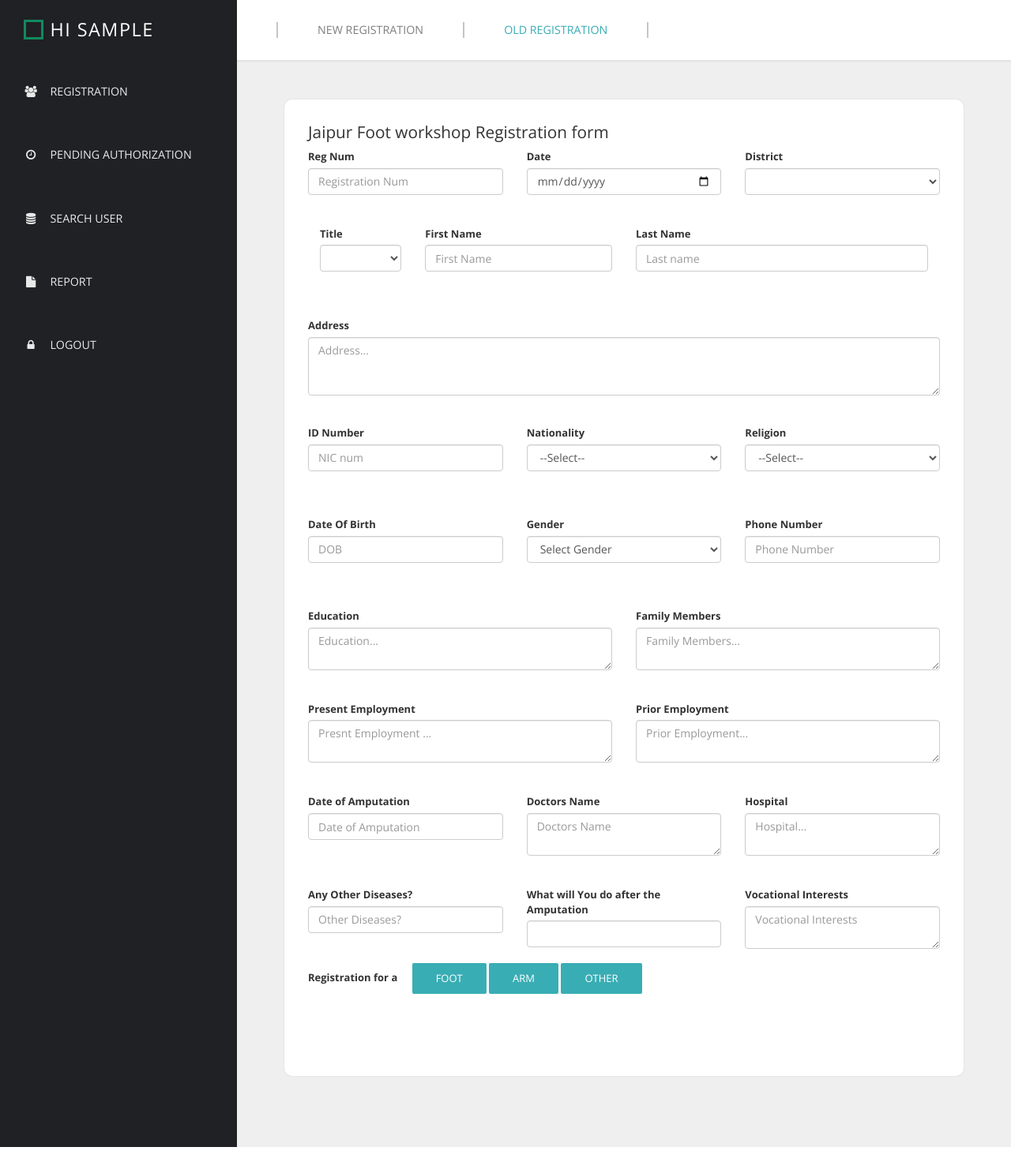
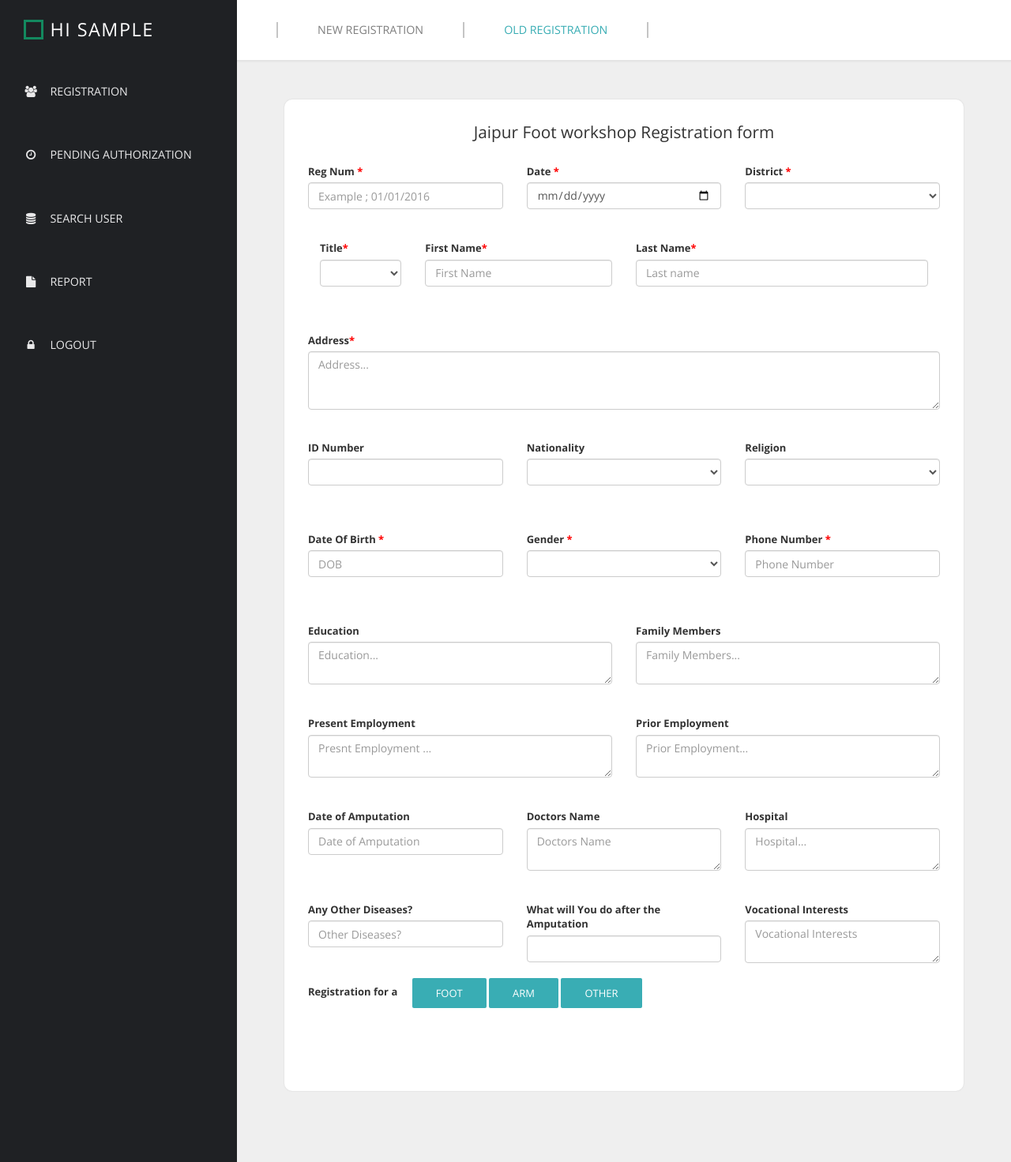
Before and after one commit to GENESIIS/lims, a PHP site: page /alreadymem.php in a window 1280 px wide. Shown: the whole page at 79% size. Run offline with PHP 8.4, Linux system fonts and the light colour scheme; the visitor is signed in with stand-in values (Sample User, id 1); tables that the repository leaves empty or names only in its code hold one stand-in row (values such as "Sample post"); data that the repository does not hold is empty; some libraries are stand-ins or nearby versions.

Commit message:
Update alreadymem.php

```diff
--- a/alreadymem.php
+++ b/alreadymem.php
@@ -48,6 +48,7 @@ if (($user!="")) {
 <script type="text/javascript" src="http://code.jquery.com/jquery.min.js"></script>
 <script src="http://ajax.googleapis.com/ajax/libs/jquery/1.6.4/jquery.min.js"></script>
 <script type="text/javascript" src="http://ajax.googleapis.com/ajax/libs/jqueryui/1.8.16/jquery-ui.min.js"></script>
+<link href="css/error.css" rel="stylesheet">
 
 <script>
 
@@ -97,7 +98,7 @@ $(document).ready(function(){
 
 
 jQuery(function() {
-    jQuery( "#datepicker" ).datepicker({ dateFormat: 'yy-mm-dd',changeYear: true,changeMonth:true, yearRange : '-90:yy+1'});
+    jQuery( "#datepicker" ).datepicker({ dateFormat: 'yy-mm-dd',changeYear: true,changeMonth:true, yearRange : '-90:yy+1', maxDate: '-1Y'});
 
 });
 jQuery(function() {
@@ -113,6 +114,13 @@ jQuery(function() {
 
 
 </script>
+
+ <style>
+    .form-group.required .control-label:after {
+   content:"*";
+   color:red;
+}
+    </style>
 
   </head>
   <body>
@@ -144,22 +152,25 @@ include 'menuuser.php';
         </div>
         <div class="templatemo-content-container">
           <div class="templatemo-content-widget white-bg">
-            <h2 class="margin-bottom-10">Jaipur Foot workshop Registration form</h2>
-            <p></p>
+            <h2 class="margin-bottom-10" align="center">Jaipur Foot workshop Registration form</h2>
+            <p>
+
+            </p><br>
              <form  class="templatemo-login-form" method="post" enctype="multipart/form-data">
                 <div id="reg">
+                    <div class="error"><span></span><?php echo $erleg ;echo $erknee; echo $erother;echo $erarm;   ?></div>
                   <div class="row form-group">
-                      <div class="col-lg-4 col-md-4 form-group">
-                        <label for="inputLastName">Reg Num </label>
-                        <input type="text" class="form-control" placeholder="Registration Num" name = "rnumber"  value="<?php echo $regnumber ?>">
+                      <div class="col-lg-4 col-md-4 form-group required">
+                          <label for="inputLastName" class="control-label">Reg Num </label>
+                        <input type="text" class="form-control" placeholder="Example ; 01/01/2016" name = "rnumber"  value="<?php echo $regnumber ?>">
                     </div>
-                    <div class="col-lg-4 col-md-4 form-group">
-                        <label for="inputLastName">Date </label>
-                        <input type="date" class="form-control" id="datepicker2" placeholder="<?php echo date("Y.m.d") ?>" name = "date"  >
+                    <div class="col-lg-4 col-md-4 form-group required">
+                        <label for="inputLastName" class="control-label">Date </label>
+                        <input type="date" class="form-control" id="datepicker2" value=" <?php echo date("Y.m.d") ?>" placeholder="<?php echo date("Y.m.d") ?>" name = "date"  >
                     </div>
-                        <div class="col-lg-4 col-md-4 form-group">
-                         <label for="inputLastName">District </label>
-                                 <select class="form-control" name = "district">
+                        <div class="col-lg-4 col-md-4 form-group required">
+                            <label for="inputLastName" class="control-label">District </label>
+                            <select class="form-control" name = "district" required="">
 
                                      <option value="<?php  echo $district ?>"><?php  echo $district ?></option>
                                            <?php
@@ -177,8 +188,8 @@ include 'menuuser.php';
 
               <div class="row form-group">
 			  <div class="col-lg-12  form-group">
-                <div class="col-lg-2 col-md-2 form-group">
-                    <label for="inputUsername">Title</label>
+               <div class="col-lg-2 col-md-2 form-group required">
+                    <label for="inputUsername" class="control-label">Title</label>
                      <select class="form-control" name = "title" value="<?php echo $title   ?>">
                          <option value="<?php echo $title ?>"selected><?php echo $title ?></option>
                     <option value="Mr">Mr.</option>
@@ -193,15 +204,15 @@ include 'menuuser.php';
 
 
 
-				<div class="col-lg-4 col-md-4 form-group">
-                    <label for="inputUsername">First Name</label>
+				<div class="col-lg-4 col-md-4 form-group required">
+                    <label for="inputUsername" class="control-label">First Name</label>
                     <input type="text" class="form-control" id="inputUsername" placeholder="First Name" name = "fname" value="<?php echo $fname   ?>" required="">
                     <label for="inputFirstName"> <?php echo $erfnsme  ?> </label>
                 </div>
 
 
-                <div class="col-lg-6 col-md-6 form-group">
-                    <label for="inputEmail">Last Name</label>
+                <div class="col-lg-6 col-md-6 form-group required">
+                    <label for="inputEmail" class="control-label">Last Name</label>
                     <input type="text" class="form-control" id="inputEmail" placeholder="Last name" name = "lname" required="" value="<?php echo $lname   ?>">
 
                 </div>
@@ -209,7 +220,7 @@ include 'menuuser.php';
 				</div>
               </div>
 
-			    <div class="row form-group">
+			   <div class="row form-group required">
                 <div class="col-lg-12 form-group">
                     <label class="control-label" for="inputNote">Address</label>
                     <textarea class="form-control" id="inputNote" rows="3" name = "address" placeholder="Address..." required=""><?php echo $address   ?></textarea>
@@ -222,26 +233,45 @@ include 'menuuser.php';
                      <div class="row form-group">
                 <div class="col-lg-4 col-md-4 form-group">
                     <label for="inputFirstName">ID Number </label>
-                    <input type="text" class="form-control" id="inputFirstName" placeholder="NIC num" name = "nic" value="<?php echo $nic   ?>">
+                    <input  onblur="myFunction1()" type="text" class="form-control" id="nc" name ="nicold" value="<?php echo $nic   ?>" maxlength="10">
+
                     <label for="inputFirstName"> <?php echo $ersge ?> </label>
                 </div>
+                        <script>
+//                            function checkLength(el) {
+//                                    if (el.value.length != 10) {
+//                                      alert("length must be exactly 10 characters")
+//                                    }
+//                                  }
+                            function myFunction1() {
+                        var y = document.getElementById("nc").value;
+                        if((y.length!=10) || (isNaN(y))){
+                            alert('Please enter a valied NIC Number');
+                        }
+                    }
+
+                    </script>
+
+
                 <div class="col-lg-4 col-md-4 form-group">
                     <label for="inputLastName">Nationality </label>
                      <select class="form-control" name = "national" value="<?php echo $national   ?>">
-					 <option value="" disabled selected>--Select-- </option>
+			<option value="<?php echo $national ?>"selected><?php echo $national ?></option>
+
                     <option value="Sinhala">Sinhala</option>
                     <option value="Tamil">Tamil</option>
                     <option value="Muslim">Muslim</option>
                     <option value="Burgher">Burgher</option>
+                    <option value="Other">Other</option>
 
                   </select>
 
-                     <label for="inputFirstName"> <?php echo $ergen  ?> </label>
+
                 </div>
 				<div class="col-lg-4 col-md-4 form-group">
                     <label for="inputLastName">Religion </label>
                      <select class="form-control" name = "religion" value="<?php echo $religion   ?>">
-					 <option value="" disabled selected>--Select-- </option>
+					 <option value="<?php echo $religion ?>" disabled selected><?php echo $religion ?></option>
                     <option value="Budhist">Budhist</option>
                     <option value="Christian">Christian</option>
                     <option value="Islam">Islam</option>
@@ -249,22 +279,21 @@ include 'menuuser.php';
 
                   </select>
 
-                     <label for="inputFirstName"> <?php echo $ergen  ?> </label>
                 </div>
               </div>
 
 
 
 			   <div class="row form-group">
-                <div class="col-lg-4 col-md-4 form-group">
-                    <label for="inputFirstName">Date Of Birth </label>
-                    <input type="text" class="form-control" id="datepicker" placeholder="DOB" name = "dob" value="<?php    ?>" required="">
+                <div class="col-lg-4 col-md-4 form-group required">
+                    <label for="inputFirstName" class="control-label">Date Of Birth </label>
+                    <input type="text" class="form-control" id="datepicker" placeholder="DOB" name = "dob" value="<?php echo $dob  ?>" required="">
                     <label for="inputFirstName"> <?php echo $ersge ?> </label>
-                </div>
-                <div class="col-lg-4 col-md-4 form-group">
-                    <label for="inputLastName">Gender </label>
+               </div>
+                <div class="col-lg-4 col-md-4 form-group required">
+                    <label for="inputLastName" class="control-label">Gender </label>
                      <select class="form-control" name = "gender" value="<?php echo $gender   ?>">
-					 <option value="" disabled selected>Select Gender </option>
+					 <option value="<?php echo $gender ?>"  selected><?php echo $gender ?></option>
                     <option value="Male">Male</option>
                     <option value="Female">Female</option>
 
@@ -272,12 +301,23 @@ include 'menuuser.php';
 
                      <label for="inputFirstName"> <?php echo $ergen  ?> </label>
                 </div>
-				<div class="col-lg-4 col-md-4 form-group">
-                    <label for="inputLastName">Phone Number </label>
-                    <input type="number" class="form-control" id="inputLastName" placeholder="Phone Number" name = "number" value="<?php echo $number   ?>">
+				<div class="col-lg-4 col-md-4 form-group required">
+                    <label for="inputLastName" class="control-label">Phone Number </label>
+                    <input type="tel" class="form-control" id="tel" required=""  onblur="myFunction()" placeholder="Phone Number" name = "number" value="<?php echo $number ?>" maxlength="10">
                     <label for="inputFirstName"> <?php echo $ernum ?> </label>
                 </div>
               </div>
+
+                    <script>
+                    function myFunction() {
+                        var x = document.getElementById("tel").value;
+                        if((x.length!=10) || (isNaN(x))){
+                            alert('Please enter a valied Phone Number');
+                        }
+                    }
+                </script>
+
+
 
               <div class="row form-group">
                 <div class="col-lg-6 col-md-6 form-group">
@@ -304,7 +344,7 @@ include 'menuuser.php';
 			   <div class="row form-group">
                 <div class="col-lg-4 col-md-4 form-group">
                     <label for="inputNewPassword">Date of Amputation </label>
-                       <input type="text" class="form-control" id="datepicker1" placeholder="Date of Amputation" name = "adate" value="<?php ?>" >
+                       <input type="text" class="form-control" id="datepicker1" placeholder="Date of Amputation" name = "adate" value="<?php echo $adate?>" >
 
 
                 </div>
@@ -322,7 +362,7 @@ include 'menuuser.php';
                      <div class="row form-group">
                 <div class="col-lg-4 col-md-4 form-group">
                     <label for="inputNewPassword">Any Other Diseases? </label>
-                       <input type="text" class="form-control" id="inputNote" placeholder="Other Diseases?" name = "otdis" value="<?php echo $anyother   ?>" >
+                       <input type="text" class="form-control" id="inputNote" placeholder="Other Diseases?" name ="otdis" value="<?php echo $anyother   ?>" >
 
 
                 </div>
@@ -338,48 +378,9 @@ include 'menuuser.php';
               </div>
 
 
-<!--			   <div class="row form-group">
-
-                <div class="col-lg-6 col-md-6 form-group">
-
-
-                    <div class="margin-right-15 templatemo-inline-block">
-                      <input type="radio" name="leg"  value="Left Leg" id="r1" <?php //echo $left ?>>
-                      <label for="r1" class="font-weight-400"><span></span>Left Leg</label>
-                    </div>
-                    <div class="margin-right-15 templatemo-inline-block">
-                      <input type="radio" name="leg"  value="Right Leg"  id="r2" <?php //echo $right ?>>
-                      <label for="r2" class="font-weight-400"><span></span>Right Leg</label>
-                    </div>
-
-					 </div>
-
-					<div class="col-lg-6 col-md-6 form-group">
-
-					  <div class="margin-right-15 templatemo-inline-block">
-                      <input type="radio" name="knee"  value="Below Knee" id="r4" <?php //echo $below ?>>
-                      <label for="r4" class="font-weight-400"><span></span>Below Knee</label>
-                    </div>
-                    <div class="margin-right-15 templatemo-inline-block">
-                      <input type="radio" name="knee"  value="Under Knee" id="r5" <?php //echo $under ?> >
-                      <label for="r5" class="font-weight-400"><span></span>Under Knee</label>
-                    </div>
-
-			 </div>
-
-
-              </div>-->
-<!--                    <button type="button" class="templatemo-blue-button" name="next" id="next" >Next</button>-->
-
 
                  </div>
 
-
-
-                <!--		start of next page-->
-<!--                <div id="last" style="display: none">
-                    <button type="button" class="templatemo-blue-button" name="next" id="back" >Back</button>
-                </div>-->
 
 
                 <div id="last"  style="">
@@ -402,6 +403,7 @@ include 'menuuser.php';
 
                     </div>
 
+
                      <!--button type="submit" class="templatemo-blue-button" name = "save">Save</button-->
                    <input type="button" class="templatemo-blue-button" id="ft" name="ft" value="Foot">
                    <input type="button" class="templatemo-blue-button" id="arm" name="arm" value="Arm">
@@ -409,14 +411,15 @@ include 'menuuser.php';
 			 </div>
                           </div>
 
-                </div>
+                </div><div class="error"><span></span><?php echo $erleg ;echo $erknee; echo $erother;echo $erarm;   ?></div>
+                 <?php// echo $erleg ;echo $erknee; echo $erother;echo $erarm;   ?>
                           <br><br><br><br>
                                       <div class="row form-group" id="foot" style="display: none">
 
                                           <div class="col-lg-12  form-group">
-                                <div class="col-lg-6 col-md-6 form-group">
-                                    <label for="inputUsername">cause of amputation</label>
-                                     <select class="form-control" name = "footcause" value="<?php    ?>">
+                                <div class="col-lg-6 col-md-6 form-group required">
+                                    <label for="inputUsername" class="control-label">cause of amputation</label>
+                                     <select class="form-control" name = "footcause">
                                          <option value="0">--Select--</option>
                                     <option value="Road Accident">Road Accident</option>
                                     <option value="Train Accident">Train Accident</option>
@@ -443,7 +446,7 @@ include 'menuuser.php';
 
 
                                                                     <div class="margin-right-15 templatemo-inline-block">
-                                                                      <input type="radio" name="leg"  value="Left Leg" id="r1" <?php //echo $left ?>>
+                                                                      <input type="radio" name="leg"  value="Left Leg" id="r1" <?php //echo $left ?> >
                                                                       <label for="r1" class="font-weight-400"><span></span>Left Leg</label>
                                                                     </div>
                                                                     <div class="margin-right-15 templatemo-inline-block">
@@ -454,13 +457,15 @@ include 'menuuser.php';
                                                                       <input type="radio" name="leg"  value="Both"  id="r4" <?php //echo $both ?>>
                                                                       <label for="r4" class="font-weight-400"><span></span>Both Legs</label>
                                                                     </div>
-
-                                                                                         </div><?php echo $erleg ?>
+                                                                               <div class="margin-right-15 templatemo-inline-block">
+                                                                      <?php echo $erleg ?>
+                                                                    </div>
+                                                                                         </div>
 
                                                                                         <div class="col-lg-6 col-md-6 form-group">
 
                                                                                           <div class="margin-right-15 templatemo-inline-block">
-                                                                      <input type="radio" name="knee"  value="Above Knee" id="r5" <?php //echo $below ?>>
+                                                                      <input type="radio" name="knee"  value="Above Knee" id="r5" >
                                                                       <label for="r5" class="font-weight-400"><span></span>Above Knee</label>
                                                                     </div>
                                                                     <div class="margin-right-15 templatemo-inline-block">
@@ -481,9 +486,9 @@ include 'menuuser.php';
                 <div class="row form-group" id="arms" style="display: none">
 
                                                       <div class="col-lg-12  form-group">
-                                           <div class="col-lg-6 col-md-6 form-group">
-                                    <label for="inputUsername">cause of amputation</label>
-                                     <select class="form-control" name = "armcause" value="<?php  ?>">
+                                           <div class="col-lg-6 col-md-6 form-group required">
+                                    <label for="inputUsername" class="control-label">cause of amputation</label>
+                                     <select class="form-control" name = "armcause">
                                          <option value="0">--Select--</option>
                                     <option value="Accident">Accident</option>
                                     <option value="From Birth">From Birth</option>
@@ -525,7 +530,7 @@ include 'menuuser.php';
                                                                       <label for="r10" class="font-weight-400"><span></span>Above Elbow</label>
                                                                     </div>
                                                                     <div class="margin-right-15 templatemo-inline-block">
-                                                                      <input type="radio" name="elbow"  value="Below Elbow" id="r11" <?php// echo $under ?> >
+                                                                      <input type="radio" name="elbow"  value="Below Elbow" id="r11" <?php //echo $under ?> >
                                                                       <label for="r11" class="font-weight-400"><span></span>Below Elbow</label>
                                                                     </div>
 
@@ -545,9 +550,9 @@ include 'menuuser.php';
 
                 <div class="row form-group" id="othr" style="display: none">
                                                       <div class="col-lg-12  form-group">
-                                           <div class="col-lg-6 col-md-6 form-group">
-                                    <label for="inputUsername">cause of Disability</label>
-                                     <select class="form-control" name = "othercause" value="<?php echo $title   ?>">
+                                           <div class="col-lg-6 col-md-6 form-group required">
+                                    <label for="inputUsername" class="control-label">cause of Disability</label>
+                                     <select class="form-control" name = "othercause" >
                                          <option value="0">--Select--</option>
                                     <option value="Accident">Accident</option>
                                     <option value="From Birth">From Birth</option>
@@ -572,11 +577,11 @@ include 'menuuser.php';
 
 
                                                                     <div class="margin-right-15 templatemo-inline-block">
-                                                                      <input type="radio" name="otherarm"  value="Left Arm" id="r12" <?php// echo $left ?>>
+                                                                      <input type="radio" name="otherarm"  value="Left Arm" id="r12" <?php //echo $left ?>>
                                                                       <label for="r12" class="font-weight-400"><span></span>Left Arm</label>
                                                                     </div>
                                                                     <div class="margin-right-15 templatemo-inline-block">
-                                                                      <input type="radio" name="otherarm"  value="Right Arm"  id="r13" <?php// echo $right ?>>
+                                                                      <input type="radio" name="otherarm"  value="Right Arm"  id="r13" <?php //echo $right ?>>
                                                                       <label for="r13" class="font-weight-400"><span></span>Right Arm</label>
                                                                     </div>
                                                                     <div class="margin-right-15 templatemo-inline-block">
@@ -598,7 +603,7 @@ include 'menuuser.php';
                                                                       <label for="r16" class="font-weight-400"><span></span>Right Leg</label>
                                                                     </div>
                                                                     <div class="margin-right-15 templatemo-inline-block">
-                                                                      <input type="radio" name="otherleg"  value="Both"  id="r17" <?php //abecho $both ?>>
+                                                                      <input type="radio" name="otherleg"  value="Both"  id="r17" <?php //echo $both ?>>
                                                                       <label for="r17" class="font-weight-400"><span></span>Both Legs</label>
                                                                     </div>
 
```
